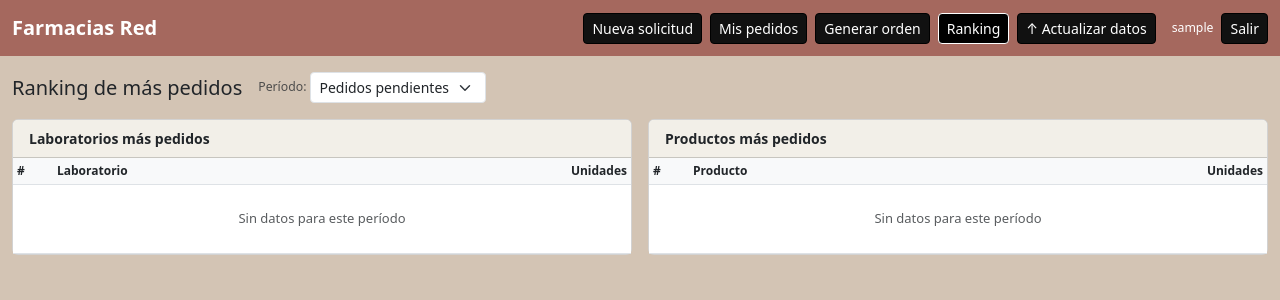
After one commit to dayfloresred-dotcom/App-Pedidos, a Flask app: page /ranking in a window 1280 px wide. The commit adds this page. Shown: the top 300 px of the page. Run offline with Flask 3, Linux system fonts and the light colour scheme; the visitor is signed in with stand-in values (Sample User, id 1); data that the repository does not hold is empty.

Commit message:
#5 unificar consolidado en generar orden (ped/stock/venta/necesidad por sucursal; quitar pestana Consolidado); #6 ranking de labs y productos con selector de periodo

```diff
--- a/app.py
+++ b/app.py
@@ -11,7 +11,7 @@ from database import (init_db, crear_solicitud, get_solicitud_detalle, get_todas
                        registrar_envio, get_envios, get_envios_sucursal, get_envios_por_drogueria,
                        get_envios_sucursal_drogueria, omitir_drogueria, omitir_producto, restaurar_item,
                        actualizar_comprado_por_envio,
-                       carrito_set, carrito_set_obs, get_carrito, carrito_clear)
+                       carrito_set, carrito_set_obs, get_carrito, carrito_clear, get_ranking)
 from data_loader import buscar_productos, get_laboratorios, load_productos
 from auth import seed_users, verify_user, login_required, admin_required
 from mail_service import enviar_notificacion
@@ -118,6 +118,16 @@ def consolidado():
         n_sucursales=len(suc_set), total_unidades=total_u,
         filtro_lab=lab, filtro_suc=suc, filtro_drog=drog)
 
+@app.route('/ranking')
+@login_required
+@admin_required
+def ranking():
+    period = request.args.get('period', 'pendiente')
+    if period not in ('pendiente', 'mes', 'todo'):
+        period = 'pendiente'
+    labs, prods = get_ranking(period)
+    return render_template('ranking.html', labs=labs[:30], prods=prods[:50], period=period)
+
 @app.route('/generar-orden')
 @login_required
 @admin_required
@@ -162,6 +172,9 @@ def generar_orden():
             detalle = [d for d in detalle if d['sucursal'] == filtro_suc]
         for d in detalle:
             d['enviado'] = get_envios(d['sucursal'], sku)
+            d['stock']   = base.get('stock_real', {}).get(d['sucursal'], 0)
+            d['venta']   = base.get('ventas', {}).get(d['sucursal'], 0)
+            d['nec']     = base.get('necesidad', {}).get(d['sucursal'], 0)
         drog = (p.get('drogueria') or '').upper()
         base_item = {**p, 'sucursales_str': chips, 'stock_cd': stock_cd, 'drog_ext': drog_ext}
 
--- a/database.py
+++ b/database.py
@@ -494,6 +494,37 @@ def get_omitidos_sucursal(sucursal):
         out.setdefault(r['sku'], set()).add(r['drogueria'])
     return out
 
+def get_ranking(period='pendiente'):
+    """Ranking de laboratorios y productos mas pedidos. period: 'pendiente' | 'mes' | 'todo'."""
+    from datetime import datetime, timedelta
+    conn = get_db()
+    rows = conn.execute("""
+        SELECT i.sku, i.descripcion, i.laboratorio, i.cantidad, i.cancelado, s.estado, s.fecha_solicitud
+        FROM items_solicitud i JOIN solicitudes s ON s.id = i.solicitud_id
+    """).fetchall()
+    conn.close()
+    corte = (now_local() - timedelta(days=30)).date()
+    labs, prods = {}, {}
+    for r in rows:
+        if r['cancelado']:
+            continue
+        if period == 'pendiente' and r['estado'] != 'pendiente':
+            continue
+        if period == 'mes':
+            try:
+                fs = datetime.strptime((r['fecha_solicitud'] or '').split(' ')[0], '%d/%m/%Y').date()
+            except ValueError:
+                continue
+            if fs < corte:
+                continue
+        lab = r['laboratorio'] or '(sin laboratorio)'
+        labs[lab] = labs.get(lab, 0) + (r['cantidad'] or 0)
+        key = (r['sku'], r['descripcion'])
+        prods[key] = prods.get(key, 0) + (r['cantidad'] or 0)
+    labs_r  = sorted(labs.items(), key=lambda x: -x[1])
+    prods_r = sorted([(k[1], v) for k, v in prods.items()], key=lambda x: -x[1])
+    return labs_r, prods_r
+
 def carrito_set(sucursal, sku, ean, desc, lab, drog, cantidad, observacion=None):
     conn = get_db()
     try: c = int(cantidad)
--- a/templates/base.html
+++ b/templates/base.html
@@ -16,8 +16,8 @@
         <a href="{{ url_for('nueva_solicitud') }}" class="btn btn-sm nav-btn {% if request.endpoint == 'nueva_solicitud' %}active{% endif %}">Nueva solicitud</a>
         <a href="{{ url_for('mis_pedidos') }}" class="btn btn-sm nav-btn {% if request.endpoint == 'mis_pedidos' %}active{% endif %}">Mis pedidos</a>
         {% if session.get('rol') == 'admin' %}
-          <a href="{{ url_for('consolidado') }}" class="btn btn-sm nav-btn {% if request.endpoint == 'consolidado' %}active{% endif %}">Consolidado</a>
           <a href="{{ url_for('generar_orden') }}" class="btn btn-sm nav-btn {% if request.endpoint == 'generar_orden' %}active{% endif %}">Generar orden</a>
+          <a href="{{ url_for('ranking') }}" class="btn btn-sm nav-btn {% if request.endpoint == 'ranking' %}active{% endif %}">Ranking</a>
           <a href="{{ url_for('actualizar_datos') }}" class="btn btn-sm nav-btn {% if request.endpoint == 'actualizar_datos' %}active{% endif %}">↑ Actualizar datos</a>
         {% endif %}
         <span class="small align-self-center ms-2" style="color:#fff">{{ session.get('username') }}</span>
--- a/templates/generar_orden.html
+++ b/templates/generar_orden.html
@@ -97,7 +97,7 @@
                     {% for d in it.detalle_suc %}
                     <div class="d-flex align-items-center gap-2 border rounded px-2 py-1" style="background:#fff">
                       <span class="small fw-bold">{{ d.sucursal }}</span>
-                      <span class="small text-muted">de {{ d.cantidad }}</span>
+                      <span class="small text-muted" title="pedido / stock / venta / necesidad">ped {{ d.cantidad }} · stk {{ d.stock }} · vta {{ d.venta }} · nec {{ d.nec }}</span>
                       {% if d.observacion %}<span title="{{ d.observacion }}" style="cursor:help">📝</span>{% endif %}
                       {% if it.drog_code %}
                       <input type="number" min="0" value="{{ d.cantidad }}" style="width:52px"
--- /dev/null
+++ b/templates/ranking.html
@@ -0,0 +1,51 @@
+{% extends "base.html" %}
+{% block content %}
+<div class="d-flex align-items-center gap-3 mb-3 flex-wrap">
+  <h5 class="mb-0">Ranking de más pedidos</h5>
+  <form method="get" class="d-flex align-items-center gap-1">
+    <span class="small text-muted">Período:</span>
+    <select name="period" class="form-select form-select-sm" style="width:auto" onchange="this.form.submit()">
+      <option value="pendiente" {% if period=='pendiente' %}selected{% endif %}>Pedidos pendientes</option>
+      <option value="mes" {% if period=='mes' %}selected{% endif %}>Último mes</option>
+      <option value="todo" {% if period=='todo' %}selected{% endif %}>Histórico (todo)</option>
+    </select>
+  </form>
+</div>
+
+<div class="row g-3">
+  <div class="col-md-6">
+    <div class="card">
+      <div class="card-header fw-bold" style="background:#f2efe8">Laboratorios más pedidos</div>
+      <div class="table-responsive" style="max-height:520px;overflow-y:auto">
+        <table class="table table-sm table-hover mb-0">
+          <thead><tr><th style="width:40px">#</th><th>Laboratorio</th><th class="text-end">Unidades</th></tr></thead>
+          <tbody>
+            {% for lab, u in labs %}
+            <tr><td class="text-muted">{{ loop.index }}</td><td>{{ lab }}</td><td class="text-end fw-bold">{{ u }}</td></tr>
+            {% else %}
+            <tr><td colspan="3" class="text-center text-muted py-4">Sin datos para este período</td></tr>
+            {% endfor %}
+          </tbody>
+        </table>
+      </div>
+    </div>
+  </div>
+  <div class="col-md-6">
+    <div class="card">
+      <div class="card-header fw-bold" style="background:#f2efe8">Productos más pedidos</div>
+      <div class="table-responsive" style="max-height:520px;overflow-y:auto">
+        <table class="table table-sm table-hover mb-0">
+          <thead><tr><th style="width:40px">#</th><th>Producto</th><th class="text-end">Unidades</th></tr></thead>
+          <tbody>
+            {% for desc, u in prods %}
+            <tr><td class="text-muted">{{ loop.index }}</td><td>{{ desc }}</td><td class="text-end fw-bold">{{ u }}</td></tr>
+            {% else %}
+            <tr><td colspan="3" class="text-center text-muted py-4">Sin datos para este período</td></tr>
+            {% endfor %}
+          </tbody>
+        </table>
+      </div>
+    </div>
+  </div>
+</div>
+{% endblock %}
```
